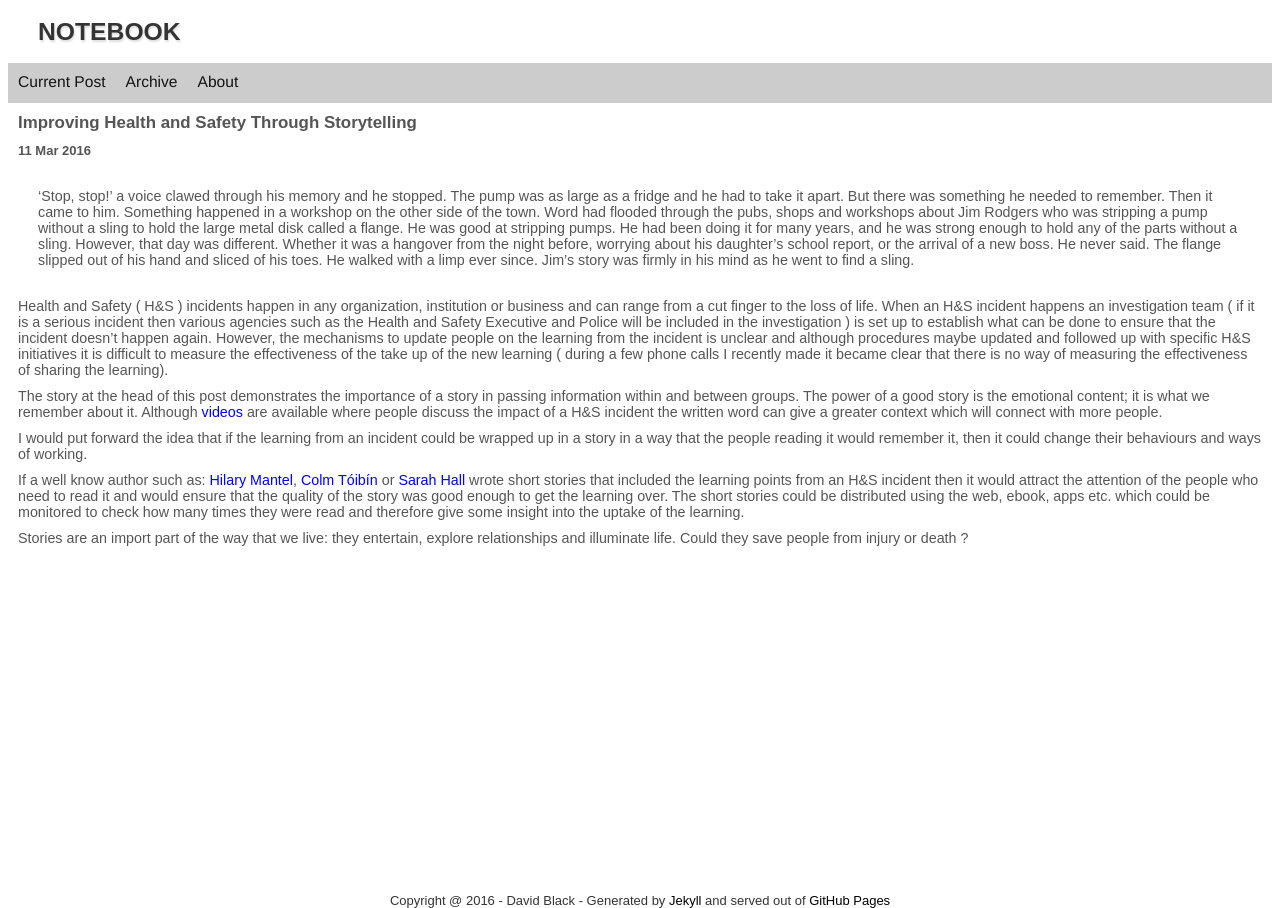
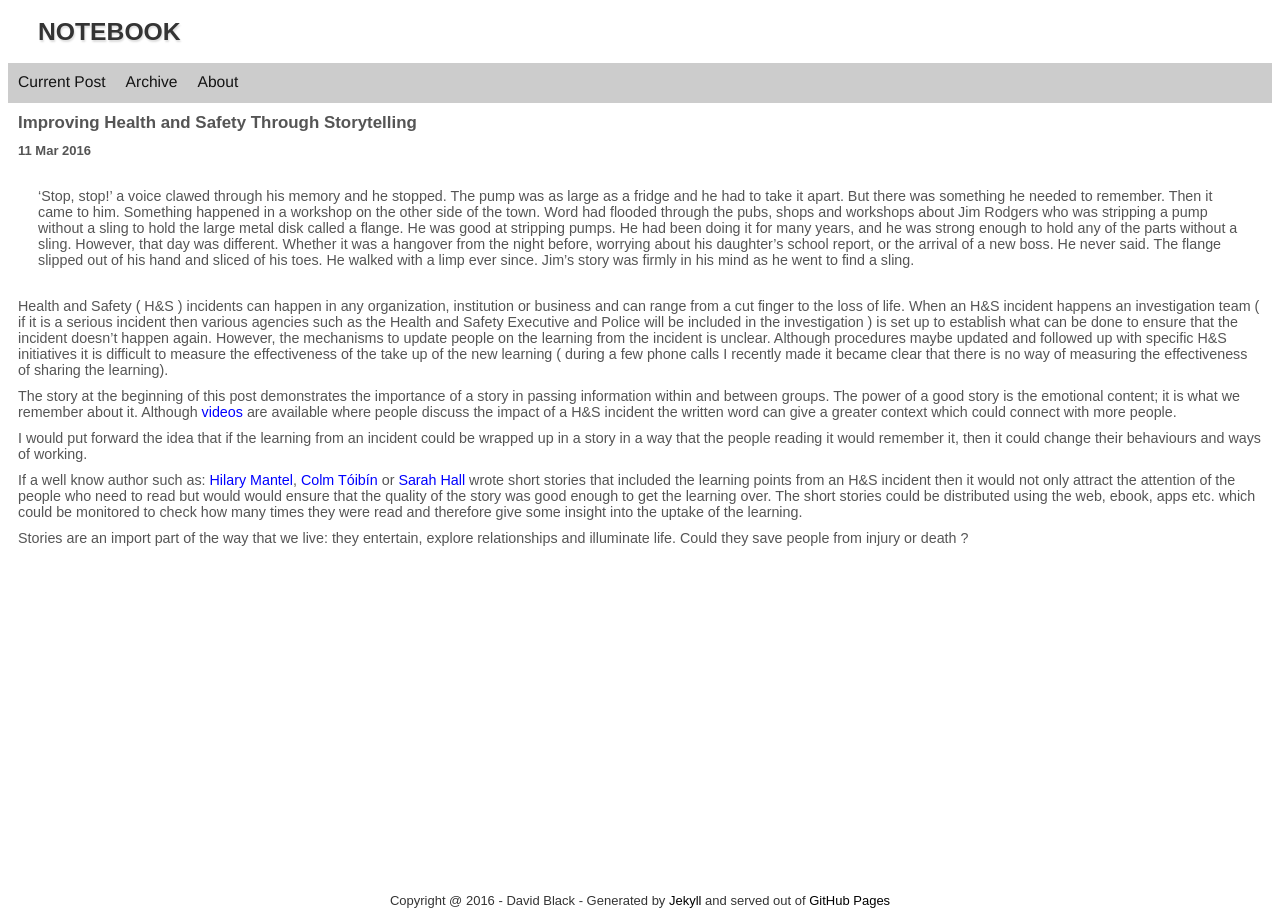
Before and after one commit to dtinblack/dtinblack.github.io, a Jekyll site: the page built from _posts/2016-03-11-archived.html, in a window 1280 px wide. Built offline with Jekyll 4.4.1, drawn with Linux system fonts in a browser that asks for light colours.

Commit message:
new post 25 March 2016

```diff
--- a/_posts/2016-03-11-current.html
+++ b/_posts/2016-03-11-archived.html
@@ -20,26 +20,26 @@
 </div>
 
 <p>
-Health and Safety ( H&S ) incidents happen in any organization, institution or business and can
+Health and Safety ( H&S ) incidents can happen in any organization, institution or business and can
 range from a cut finger to the loss of life. When an H&S incident happens an investigation
 team ( if it is a serious incident then various agencies such as the Health and Safety Executive
 and Police will be included in
 the investigation ) is set up to establish what can be done to ensure that the incident doesn’t
 happen again. However, the mechanisms to update people on the learning from the incident is
-unclear and although procedures maybe updated and followed up with specific H&S initiatives it
+unclear. Although procedures maybe updated and followed up with specific H&S initiatives it
 is difficult to measure the effectiveness of the take up of the new learning ( during a few
 phone calls I recently made it became clear that there is no way of measuring the effectiveness
 of sharing the learning).
 </p>
 
 <p>
-The story at the head of this post demonstrates the importance of a story in passing information
+The story at the beginning of this post demonstrates the importance of a story in passing information
 within and between groups. The power of a good story is the emotional content; it is what we
 remember about it. Although
 <a href="http://www.hse.gov.uk/asbestos/videos/jean-morgan.htm" target="_blank">
 videos</a>
 are available where people discuss the impact of a H&S incident the written word can give
-a greater context which will connect with more people.
+a greater context which could connect with more people.
 </p>
 
 <p>
@@ -55,8 +55,8 @@
 or
 <a href="https://en.wikipedia.org/wiki/Sarah_Hall_(writer)" target="_blank">Sarah Hall</a>
 wrote
-short stories that included the learning points from an H&S incident then it would attract
-the attention of the people who need to read it and would ensure that the quality of the story
+short stories that included the learning points from an H&S incident then it would not only attract
+the attention of the people who need to read but would would ensure that the quality of the story
 was good enough to get the learning over. The short stories could be distributed using the
 web, ebook, apps etc. which could be monitored to check how many times they were read and therefore give some
 insight into the uptake of the learning.
```
Also changed, not shown: _posts/2016-03-25-current.html (added, +68 -0 lines).
